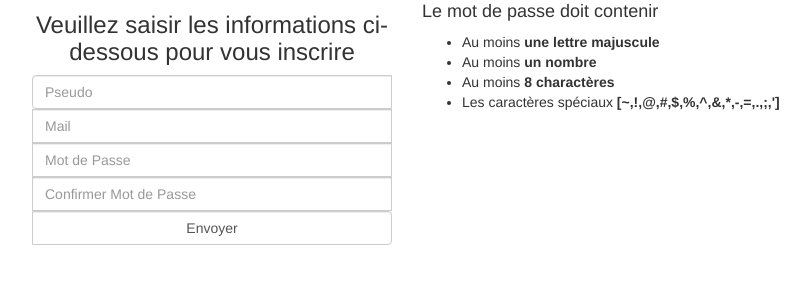
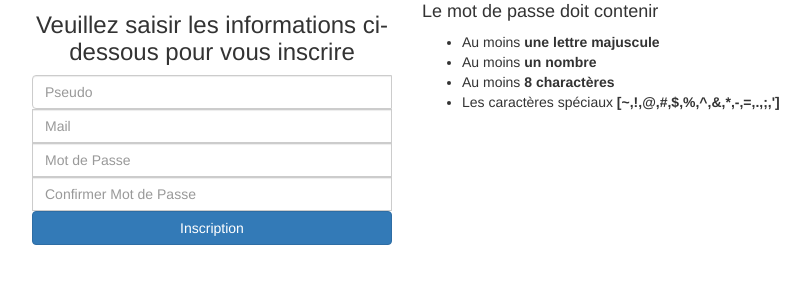
Before and after one commit to hezanathos/PythonPublisher, a Flask app: page /inscription in a window 1280 px wide. Shown: the part 209-509 px from the top of the page, without its empty margins (428-1238 px from the left). Run offline with Flask 2, Linux system fonts and the light colour scheme; some libraries are stand-ins or nearby versions.

Commit message:
DAO inscription working

```diff
--- a/templates/connexion.html
+++ b/templates/connexion.html
@@ -35,7 +35,7 @@
                             <div class="input-group">
                                 <input type="text" name='mail' class="form-control" placeholder="Adresse mail" required>
                                 <input type="password" name='mdp' class="form-control" placeholder="Mot de passe" required>
-                                <input type="submit" id="submit" class="btn btn-primary btn-large btn-block" value="Envoyer">
+                                <input type="submit" id="submit" class="btn btn-primary btn-large btn-block" value="Connexion">
                             </div>
                         </form>
                     </div>
--- a/templates/inscription.html
+++ b/templates/inscription.html
@@ -37,7 +37,7 @@
                                 <input type="text" id="name" class="form-control" placeholder="Mail" name="mail" required>
                                 <input type="password" id="paw" class="form-control" placeholder="Mot de Passe" name="mdp" required>
                                 <input type="password" id="paw" class="form-control" placeholder="Confirmer Mot de Passe" name="confirmer_mdp" required>
-                                <input type="submit" id="submit" class="form-control" value="Envoyer">
+                                <input type="submit" id="submit" class="btn btn-primary btn-large btn-block" value="Inscription">
                             </div>
                         </form>
                     </div>
```
